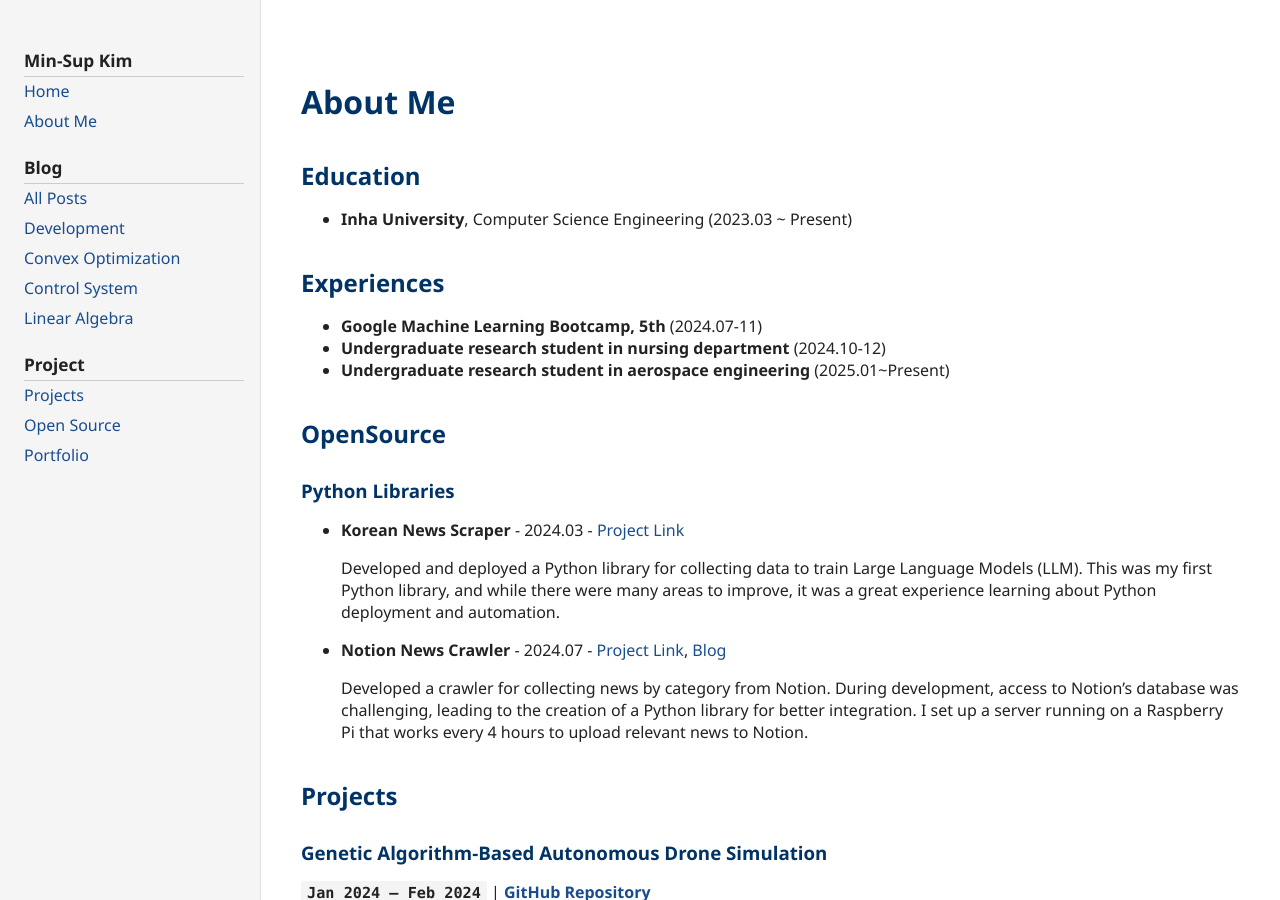
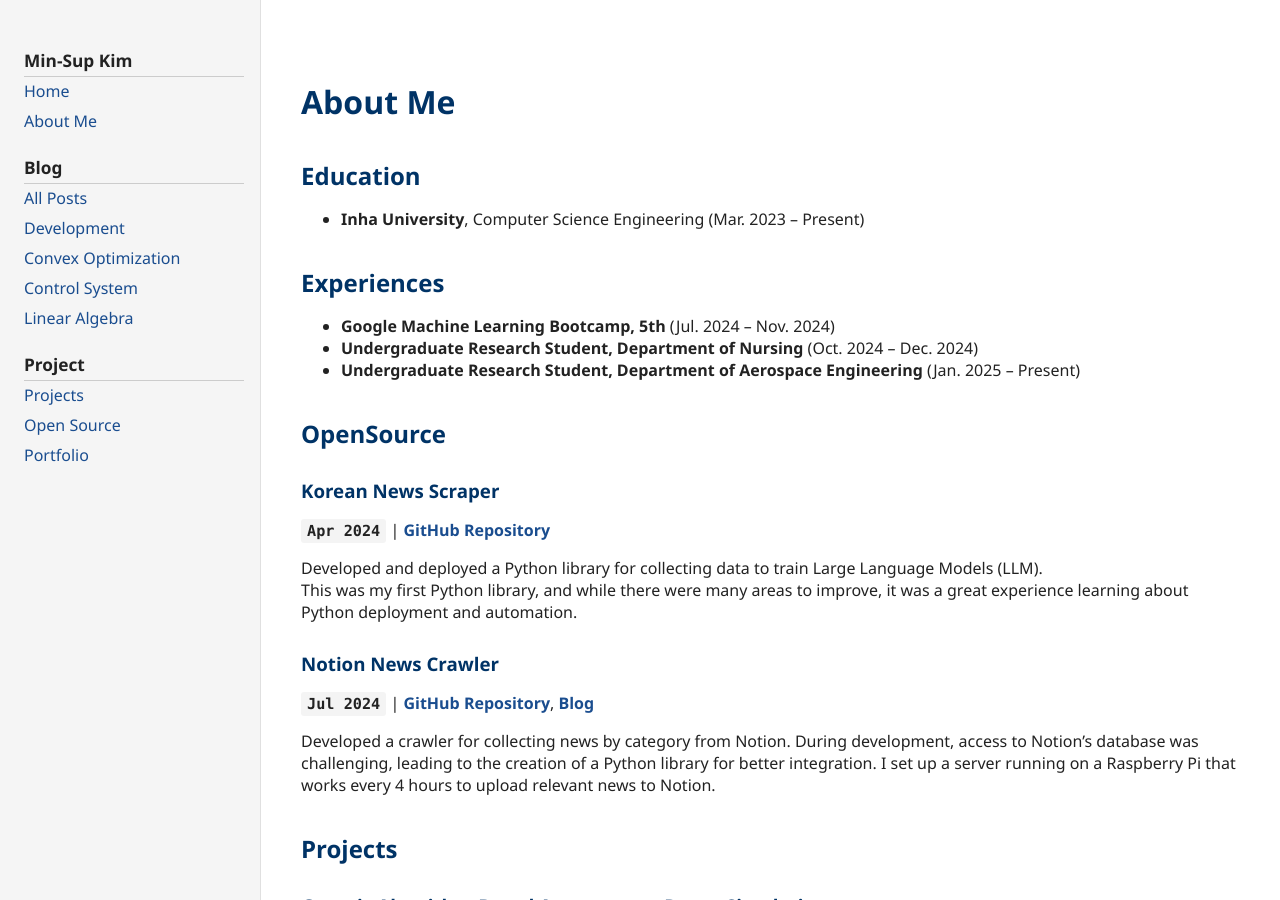
Before and after one commit to kar7mp5/kar7mp5.github.io, a Jekyll site: the page built from aboutme.md, in a window 1280 px wide and 900 px high. Built offline with Jekyll 4.4.1, drawn with Linux system fonts in a browser that asks for light colours.

Commit message:
style: Change date format to English

```diff
--- a/aboutme.md
+++ b/aboutme.md
@@ -7,28 +7,30 @@ title: About Me
 
 ## Education
 
-- **Inha University**, Computer Science Engineering (2023.03 ~ Present)
+- **Inha University**, Computer Science Engineering (Mar. 2023 – Present)
 
 ## Experiences
 
-- **Google Machine Learning Bootcamp, 5th** (2024.07-11)
-- **Undergraduate research student in nursing department** (2024.10-12)
-- **Undergraduate research student in aerospace engineering** (2025.01~Present)
+- **Google Machine Learning Bootcamp, 5th** (Jul. 2024 – Nov. 2024)
+- **Undergraduate Research Student, Department of Nursing** (Oct. 2024 – Dec. 2024)
+- **Undergraduate Research Student, Department of Aerospace Engineering** (Jan. 2025 – Present)
 
 ## OpenSource
 
-### Python Libraries
+### Korean News Scraper
 
-- **Korean News Scraper** - 2024.03 - [Project Link](https://github.com/kar7mp5/korean-news-scraper)
+**`Apr 2024`** \| **[GitHub Repository](https://github.com/kar7mp5/korean-news-scraper)**
 
-  Developed and deployed a Python library for collecting data to train Large Language Models (LLM).
-  This was my first Python library, and while there were many areas to improve, it was a great experience learning about Python deployment and automation.
+Developed and deployed a Python library for collecting data to train Large Language Models (LLM).
+This was my first Python library, and while there were many areas to improve, it was a great experience learning about Python deployment and automation.
 
-- **Notion News Crawler** - 2024.07 - [Project Link](https://github.com/kar7mp5/notion-news-crawler), [Blog](https://kar7mp5.tistory.com/)
+### Notion News Crawler
 
-  Developed a crawler for collecting news by category from Notion.
-  During development, access to Notion's database was challenging, leading to the creation of a Python library for better integration.
-  I set up a server running on a Raspberry Pi that works every 4 hours to upload relevant news to Notion.
+**`Jul 2024`** \| **[GitHub Repository](https://github.com/kar7mp5/notion-news-crawler)**, **[Blog](https://kar7mp5.tistory.com/)**
+
+Developed a crawler for collecting news by category from Notion.
+During development, access to Notion's database was challenging, leading to the creation of a Python library for better integration.
+I set up a server running on a Raspberry Pi that works every 4 hours to upload relevant news to Notion.
 
 ## Projects
 
```
Also changed, not shown: other parts of aboutme.md (+1 -1 lines).
